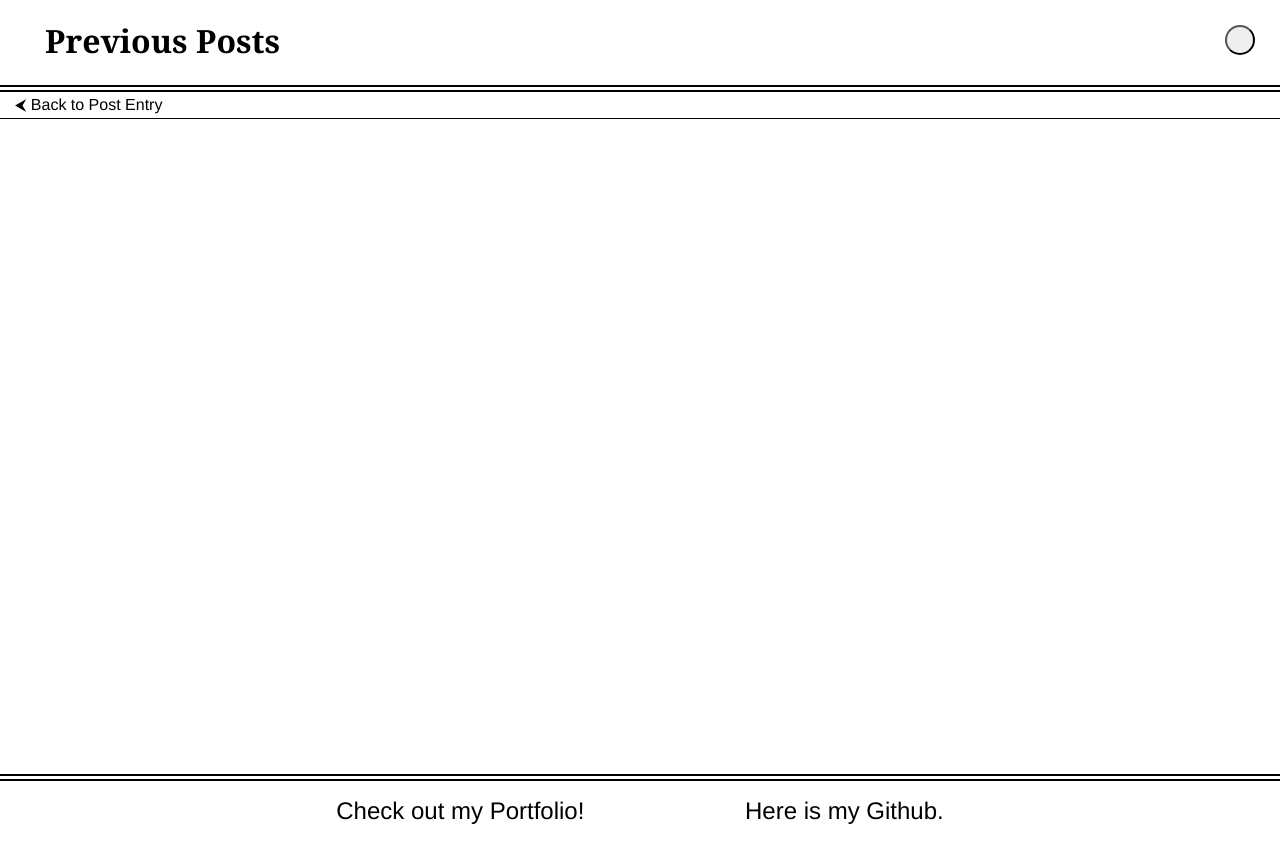
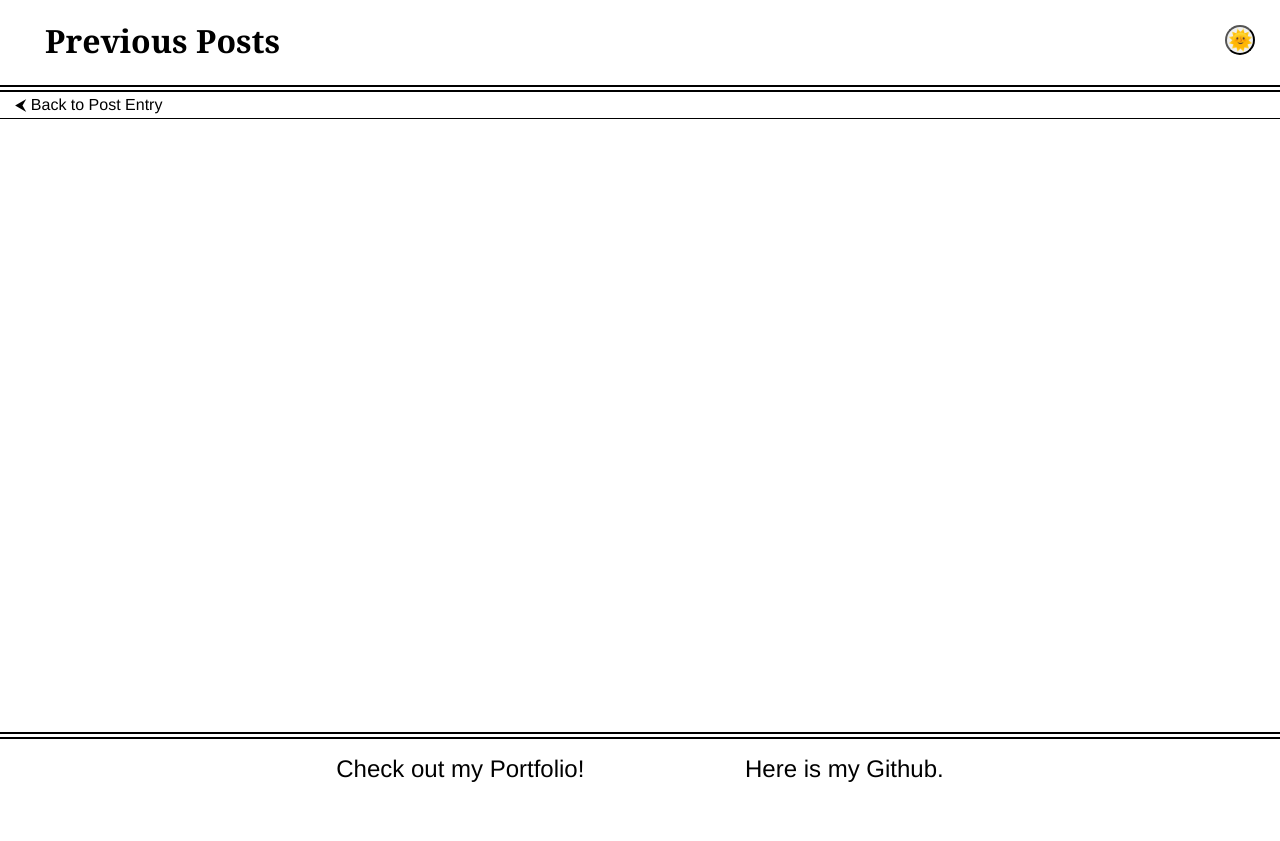
Before and after one commit to jtschams/blog-site, a plain HTML site: page blog.html in a window 1280 px wide. After the commit the page ends 800 px from the top, so only its background shows below. Drawn offline with Linux system fonts and the light colour scheme.

Commit message:
fixed errors from deployment

```diff
--- a/assets/css/blog.css
+++ b/assets/css/blog.css
@@ -21,6 +21,6 @@ p {
     font-family: Helvetica, 'Segoe UI', Verdana, system-ui;
 }
 
-footer {
-    margin-top: 42px;
+#post-list {
+    padding-bottom: 1px;
 }
--- a/assets/css/style.css
+++ b/assets/css/style.css
@@ -87,7 +87,7 @@ footer a {
     border-color: white;
 }
 
-.light #theme-button::after {
+#theme-button::after {
     position: absolute;
     content: '\1F31E';
     bottom: 1px;
--- a/assets/js/main.js
+++ b/assets/js/main.js
@@ -28,7 +28,6 @@ const lavaLamp = function() {
         colorsArray.push(color);
         anglesArray.push(Math.floor(Math.random() * 360));
     }
-    console.log(colorsArray);
     document.querySelector('figure').setAttribute('style', `background: linear-gradient(${anglesArray[1]}deg, #${colorsArray[1]}, #${colorsArray[0]}00 70%), linear-gradient(${anglesArray[2]}deg, #${colorsArray[2]}, #${colorsArray[0]}00 70%), linear-gradient(${anglesArray[3]}deg, #${colorsArray[3]}, #${colorsArray[0]}00 70%), linear-gradient(${anglesArray[4]}deg, #${colorsArray[4]}, #${colorsArray[0]}00 70%);`);
 }
 
```
